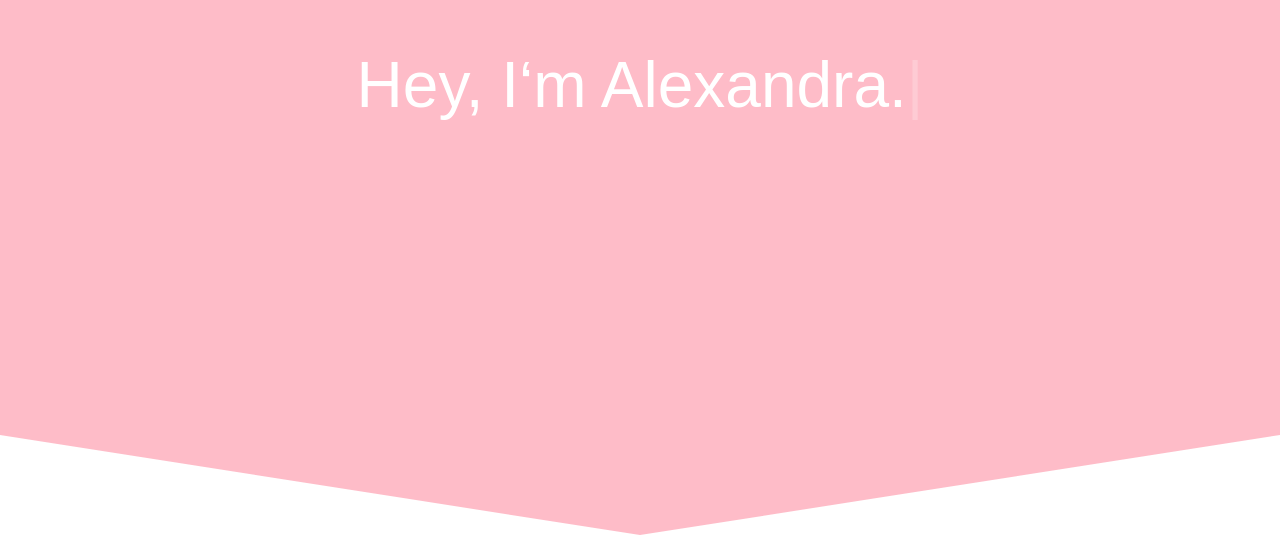
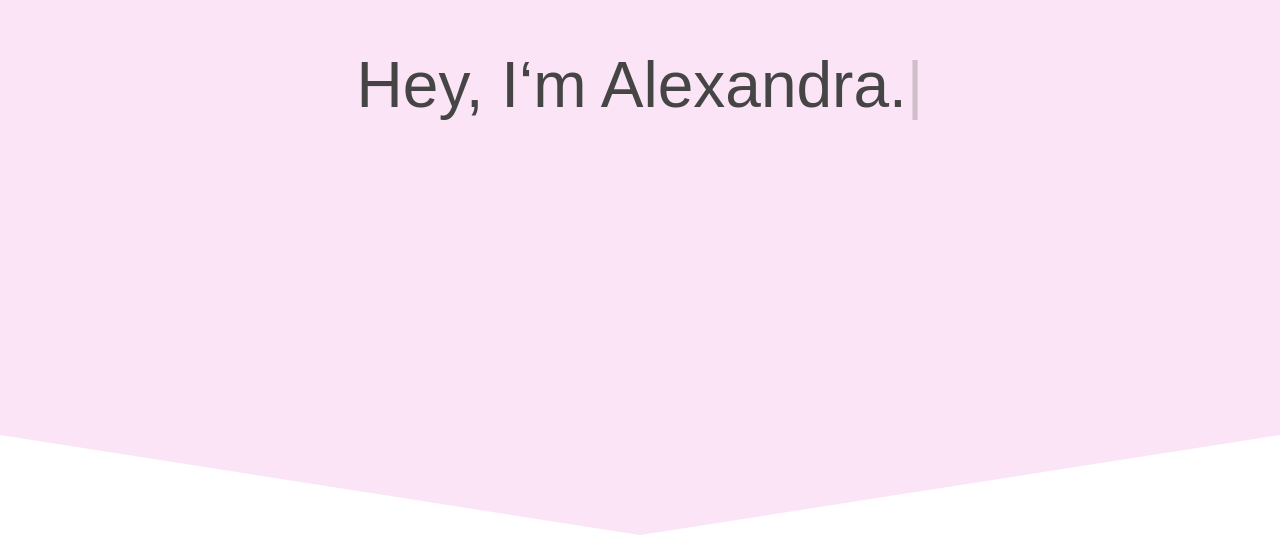
Before and after one commit to alexalala/portfolio, a React (Create React App) app: page / in a window 1280 px wide. Shown: the part 265-800 px from the top of the page. Built offline with nearby package versions, Linux system fonts and the light colour scheme.

Commit message:
colour contrast accessibility improved

```diff
--- a/src/App.js
+++ b/src/App.js
@@ -21,9 +21,9 @@ injectGlobal`
   .App {
     box-sizing: border-box;
     text-align: center;
-    background-color: #febcc8;
+    background-color: #fbe4f5;
     font-family: "Raleway", sans-serif;
-    color: #fff;
+    color: #464545;
     height: 100%;
   }
 `;
--- a/src/pages/About.js
+++ b/src/pages/About.js
@@ -17,7 +17,7 @@ class About extends Component {
 
 const AboutStyled = styled(About)`
   img {
-    height: 13rem
+    height: 13rem;
   }
 
   p {
--- a/src/styles/variables.js
+++ b/src/styles/variables.js
@@ -2,9 +2,9 @@
 export const black = '#000';
 export const white = '#fff';
 
-export const primary_colour = '#febcc8';
+export const primary_colour = '#fbe4f5';
 export const secondary_colour = '#4d8c1e';
-export const tertiary_colour = '#ff9c9c';
+export const tertiary_colour = '#866d80';
 
 /* FONTS */
 export const primary_font = '"Raleway", sans-serif';
```
